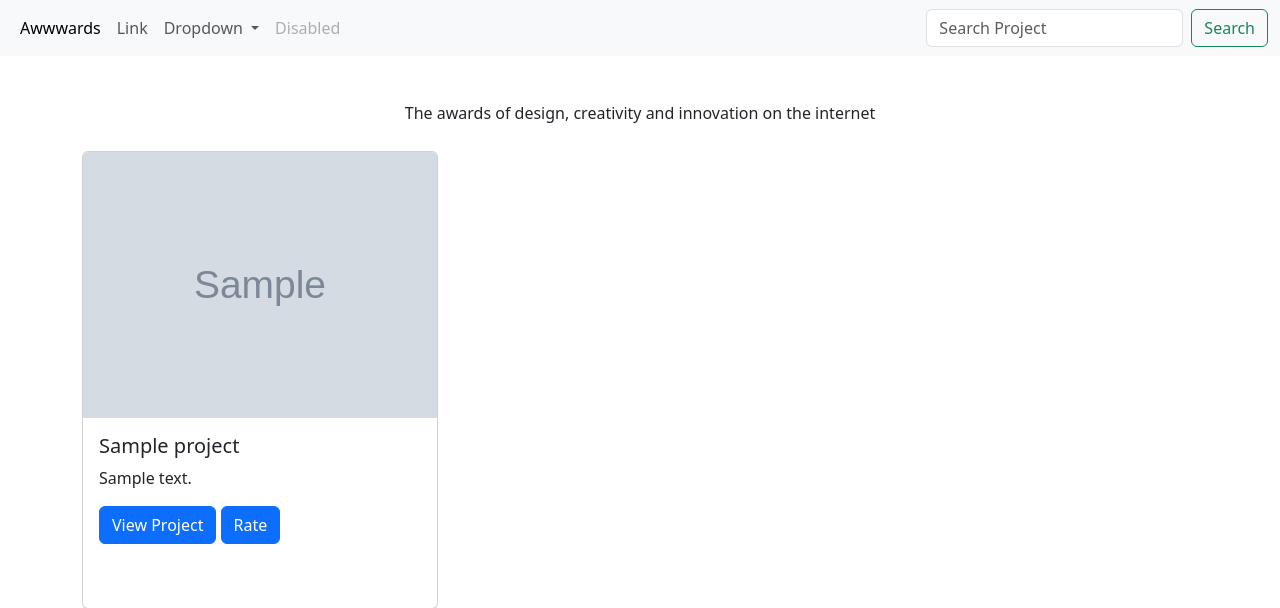
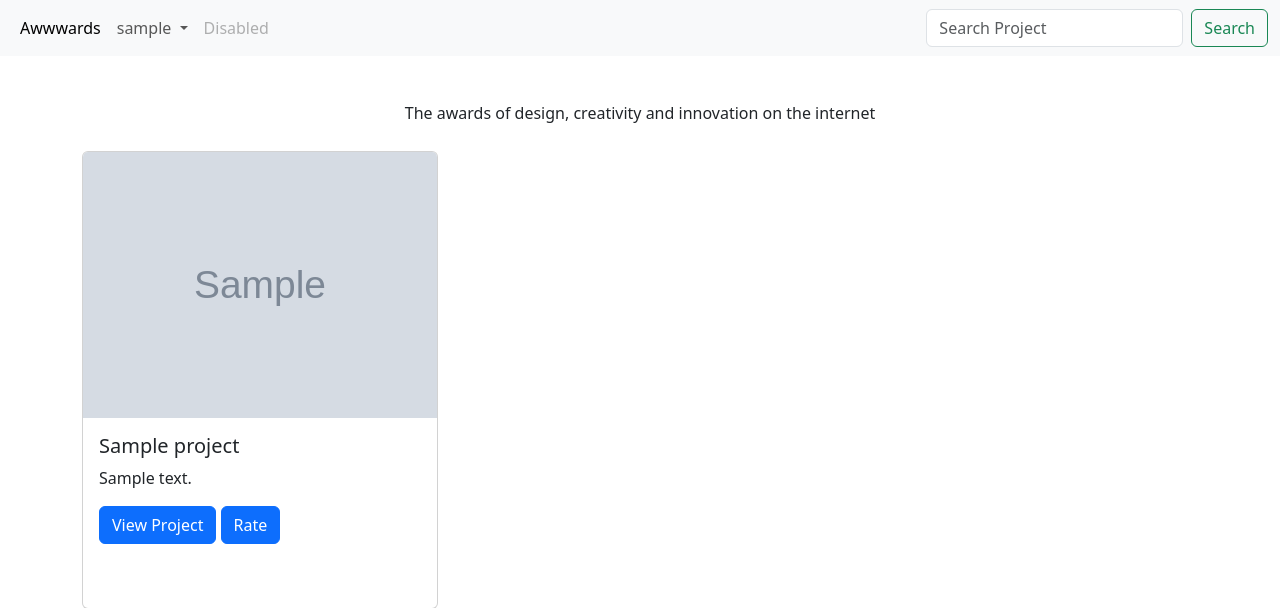
Before and after one commit to Ruweydha/Awwards, a Django app: template ratings/templates/home.html in a window 1280 px wide. Shown: the top 608 px of the page. Run offline with Django 3.2, Linux system fonts and the light colour scheme; tables that the repository leaves empty hold one stand-in row (values such as "Sample post"); the template is opened without the code that fills it: values that come from a table or form of the project are taken from there, most other values are stand-ins (such as "Sample title", 1, 10 or a date in 2020); grey boxes marked "Sample" are stand-in pictures; some libraries are stand-ins or nearby versions.

Commit message:
Navbar for the project

```diff
--- a/ratings/templates/navbar.html
+++ b/ratings/templates/navbar.html
@@ -9,18 +9,19 @@
           <li class="nav-item">
             <a class="nav-link active" aria-current="page" href="/">Awwwards</a>
           </li>
-          <li class="nav-item">
+          <!-- <li class="nav-item">
             <a class="nav-link" href="#">Link</a>
-          </li>
+          </li> -->
           <li class="nav-item dropdown">
             <a class="nav-link dropdown-toggle" href="#" id="navbarDropdown" role="button" data-bs-toggle="dropdown" aria-expanded="false">
-              Dropdown
+              {{current_user.username}}
             </a>
             <ul class="dropdown-menu" aria-labelledby="navbarDropdown">
-              <li><a class="dropdown-item" href="#">Action</a></li>
-              <li><a class="dropdown-item" href="#">Another action</a></li>
-              <li><hr class="dropdown-divider"></li>
-              <li><a class="dropdown-item" href="#">Something else here</a></li>
+              <li><a class="dropdown-item" href="{%url 'profile' current_user.id%}">Profile</a></li>
+              <li><a class="dropdown-item" href="{%url 'updateProfile' %}">Update profile</a></li>
+              <!-- <li><hr class="dropdown-divider"></li> -->
+              <li><a class="dropdown-item" href="{%url 'postProject' %}">Post Project</a></li>
+              <li><a class="dropdown-item" href="/accounts/logout">Logout</a></li>
             </ul>
           </li>
           <li class="nav-item">
```
